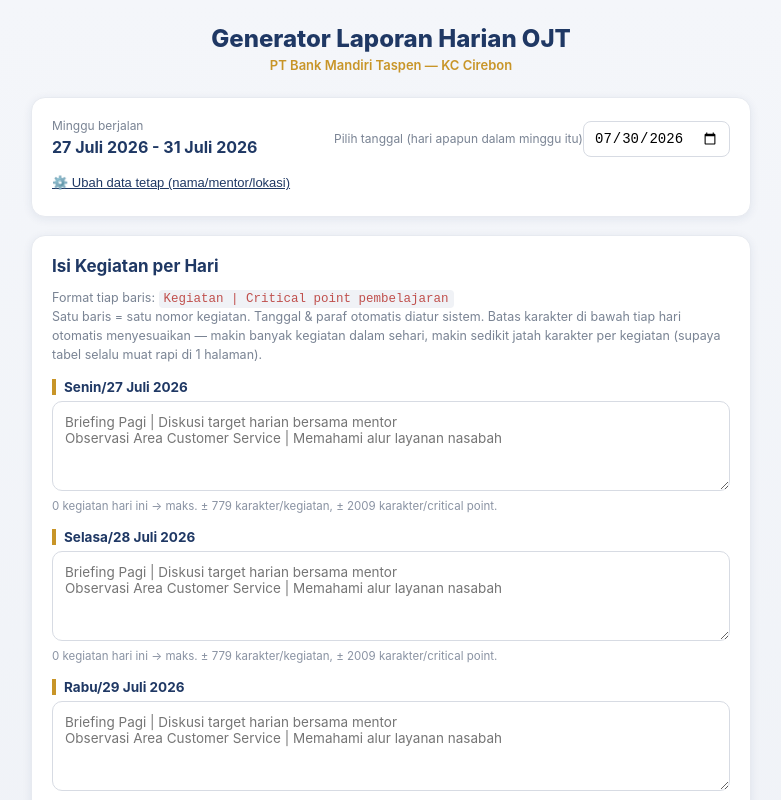
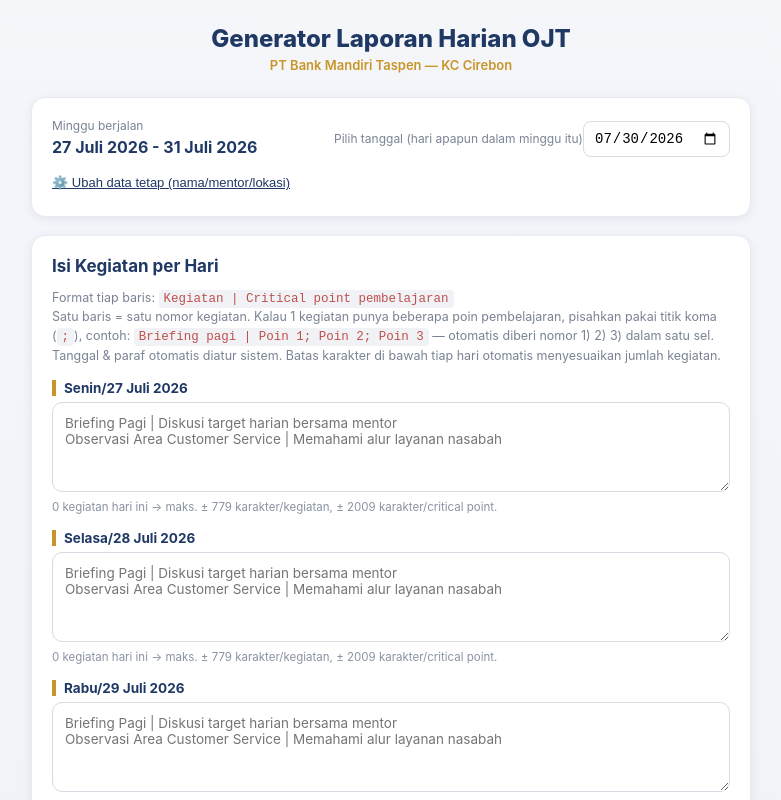
Before and after one commit to afiqatsaladami/ojtreport, a Next.js app: page / in a window 1280 px wide. Shown: the top 800 px of the page, without its empty margins (249-1030 px from the left). Built offline with nearby package versions, Linux system fonts and the light colour scheme.

Commit message:
Update page.js

```diff
--- a/app/page.js
+++ b/app/page.js
@@ -3,7 +3,7 @@
 import { useEffect, useState } from "react";
 import { getWorkweekDays, getWeekLabel } from "../lib/dateUtils";
 import { generateWeekPdf } from "../lib/pdfGenerator";
-import { computeMaxChars } from "../lib/layoutUtils";
+import { computeMaxChars, formatMultiPoint } from "../lib/layoutUtils";
 
 const DEFAULT_CONFIG = {
   nama: "Afiq Atsal Adami",
@@ -17,20 +17,34 @@
 }
 
 function parseActivities(text) {
-  return text
+  const rawLines = text
     .split("\n")
     .map((line) => line.trim())
-    .filter((line) => line.length > 0)
-    .map((line) => {
-      const idx = line.indexOf("|");
-      if (idx === -1) {
-        return { kegiatan: line, criticalPoint: "" };
-      }
-      return {
-        kegiatan: line.slice(0, idx).trim(),
-        criticalPoint: line.slice(idx + 1).trim(),
-      };
-    });
+    .filter((line) => line.length > 0);
+
+  if (rawLines.length === 0) return [];
+
+  const numRows = rawLines.length;
+  const { maxLines, kegiatanCharsPerLine, criticalPointCharsPerLine, kegiatanMax, criticalPointMax } =
+    computeMaxChars(numRows);
+
+  return rawLines.map((line) => {
+    const idx = line.indexOf("|");
+    const kegiatanRaw = idx === -1 ? line : line.slice(0, idx).trim();
+    const criticalPointRaw = idx === -1 ? "" : line.slice(idx + 1).trim();
+
+    return {
+      // Titik koma (;) di dalam kegiatan/critical point akan otomatis
+      // dipecah jadi beberapa poin bernomor (1) 2) 3) ...) dalam 1 sel.
+      kegiatan: formatMultiPoint(kegiatanRaw, kegiatanCharsPerLine, maxLines, kegiatanMax),
+      criticalPoint: formatMultiPoint(
+        criticalPointRaw,
+        criticalPointCharsPerLine,
+        maxLines,
+        criticalPointMax
+      ),
+    };
+  });
 }
 
 // Mengecek tiap baris kegiatan terhadap batas karakter yang dihitung,
@@ -194,10 +208,13 @@
           <p style={styles.hint}>
             Format tiap baris: <code style={styles.code}>Kegiatan | Critical point pembelajaran</code>
             <br />
-            Satu baris = satu nomor kegiatan. Tanggal & paraf otomatis diatur sistem.
-            Batas karakter di bawah tiap hari otomatis menyesuaikan — makin banyak
-            kegiatan dalam sehari, makin sedikit jatah karakter per kegiatan (supaya
-            tabel selalu muat rapi di 1 halaman).
+            Satu baris = satu nomor kegiatan. Kalau 1 kegiatan punya beberapa poin
+            pembelajaran, pisahkan pakai titik koma (<code style={styles.code}>;</code>),
+            contoh: <code style={styles.code}>Briefing pagi | Poin 1; Poin 2; Poin 3</code>{" "}
+            — otomatis diberi nomor 1) 2) 3) dalam satu sel.
+            <br />
+            Tanggal & paraf otomatis diatur sistem. Batas karakter di bawah tiap
+            hari otomatis menyesuaikan jumlah kegiatan.
           </p>
 
           {weekDays.map((d) => {
```
